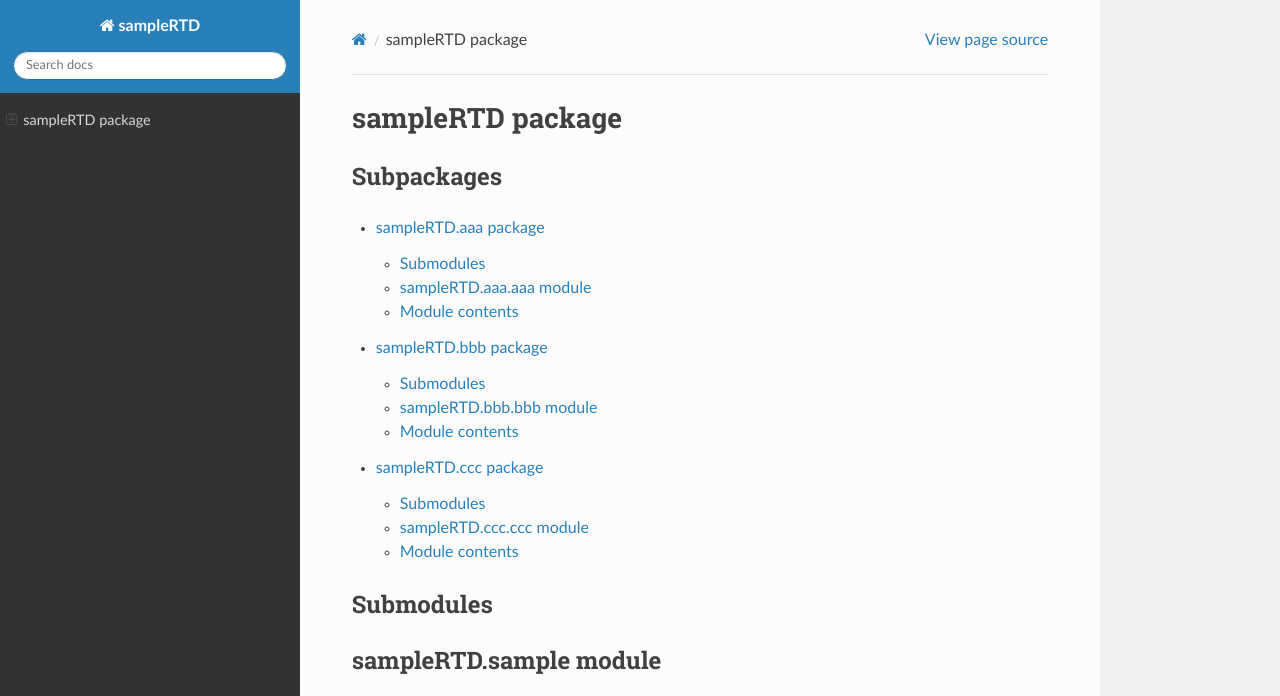
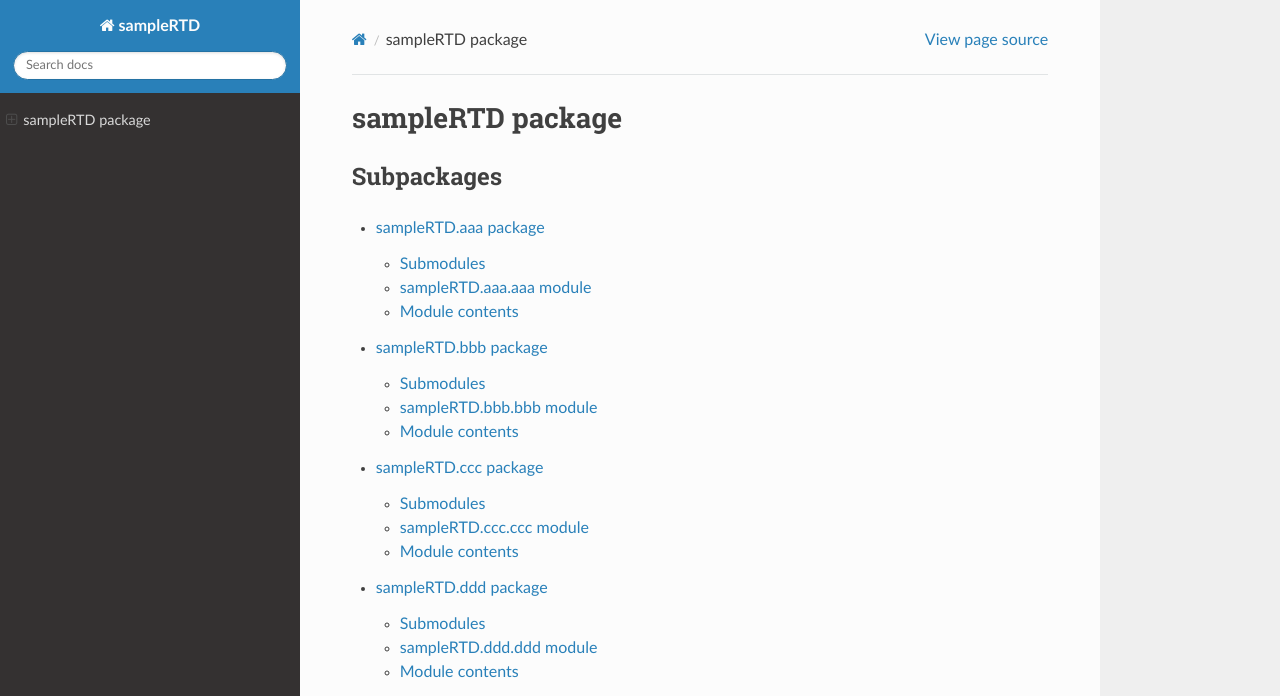
Before and after one commit to komo-fr/sampleRTD, a Sphinx documentation site: the page built from docs/sampleRTD.rst, in a window 1280 px wide and 1230 px high, cut to the strip 0-696 px from the top of the window. Built offline with Sphinx 7.4.7 and the Read the Docs theme 2.0.0, drawn with Linux system fonts in a browser that asks for light colours.

```diff
--- a/docs/index.rst
+++ b/docs/index.rst
@@ -11,6 +11,7 @@ API Reference
    sampleRTD.aaa
    sampleRTD.bbb
    sampleRTD.ccc
+   sampleRTD.ddd
 
 Indices and tables
 ==================
--- /dev/null
+++ b/docs/sampleRTD.ddd.rst
@@ -0,0 +1,22 @@
+sampleRTD.ddd package
+=====================
+
+Submodules
+----------
+
+sampleRTD.ddd.ddd module
+------------------------
+
+.. automodule:: sampleRTD.ddd.ddd
+   :members:
+   :undoc-members:
+   :show-inheritance:
+
+
+Module contents
+---------------
+
+.. automodule:: sampleRTD.ddd
+   :members:
+   :undoc-members:
+   :show-inheritance:
--- a/docs/sampleRTD.rst
+++ b/docs/sampleRTD.rst
@@ -9,6 +9,7 @@ Subpackages
    sampleRTD.aaa
    sampleRTD.bbb
    sampleRTD.ccc
+   sampleRTD.ddd
 
 Submodules
 ----------
```
